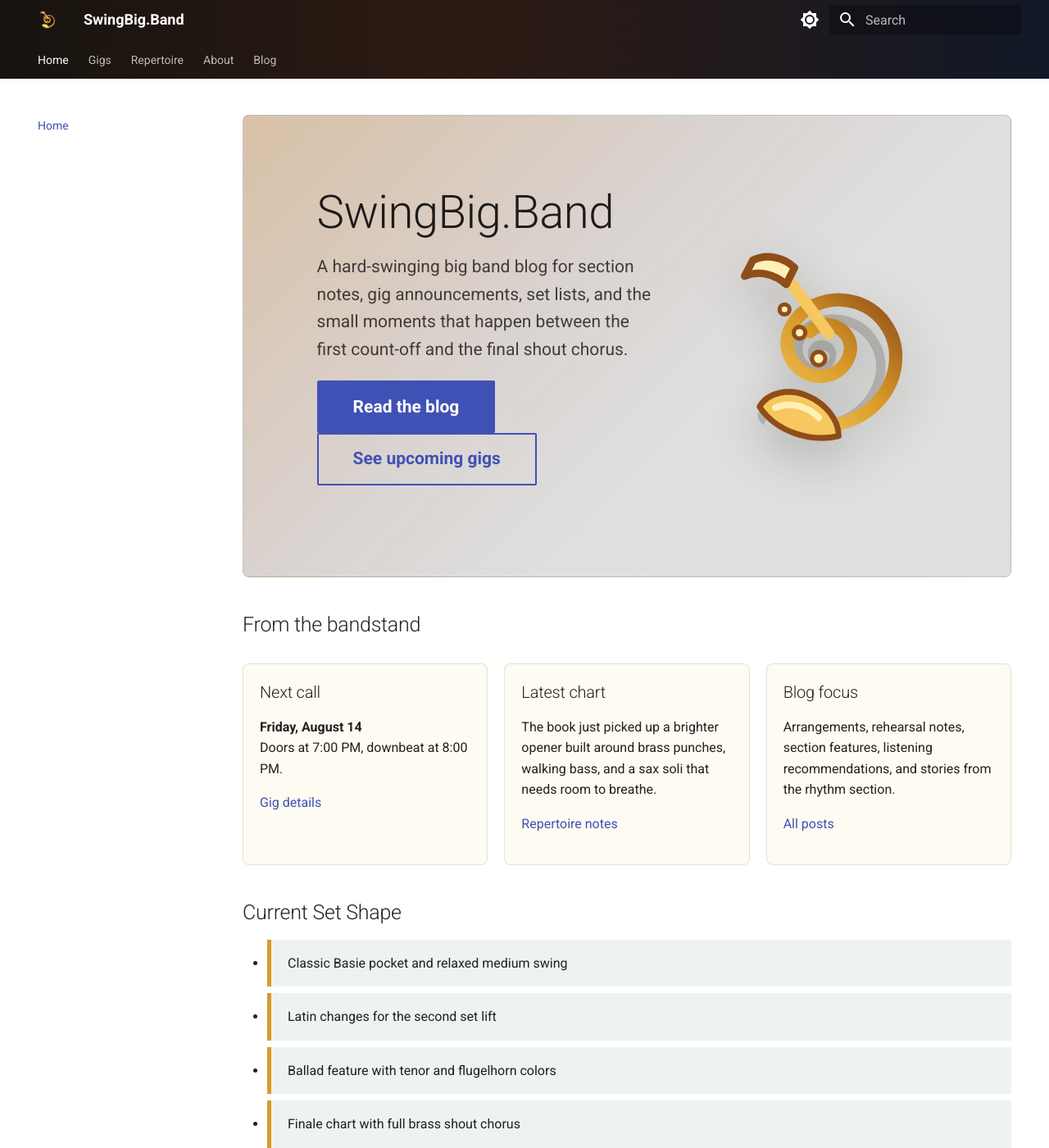
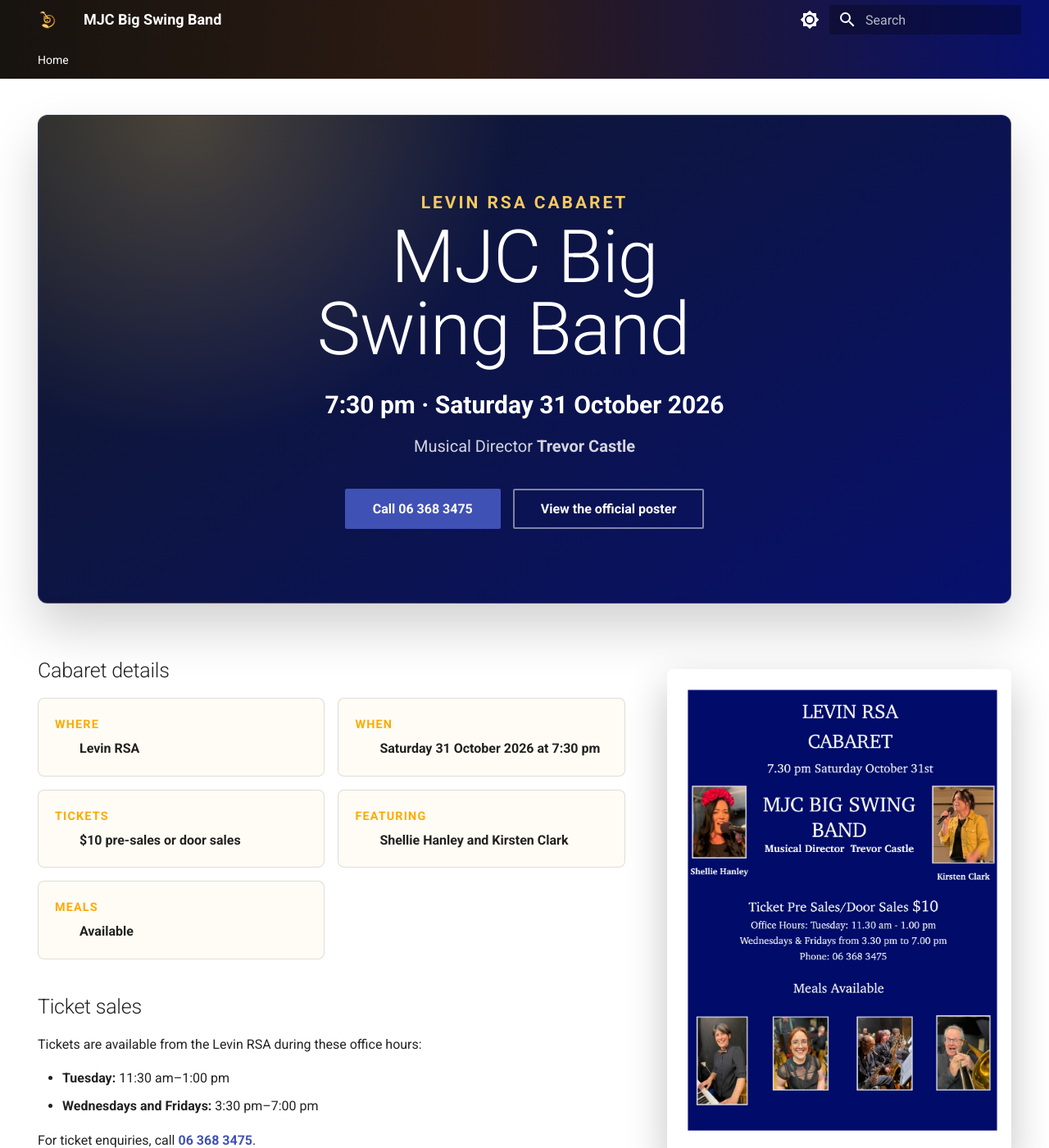
Before and after one commit to geekdenz/swingbigband, an MkDocs documentation site: the page built from docs/index.md, in a window 1280 px wide and 1400 px high. Shown: the whole window at 82% size. Built offline with MkDocs 1.6.1 and Material for MkDocs 9.7.7, drawn with Linux system fonts in a browser that asks for light colours; some of the changed text lies outside the part shown.

Commit message:
Publish Levin RSA cabaret homepage

```diff
--- a/docs/index.md
+++ b/docs/index.md
@@ -1,54 +1,72 @@
 ---
-title: Home
+title: Levin RSA Cabaret
 hide:
+  - navigation
   - toc
 ---
 
-<section class="hero">
-  <div>
-    <h1>SwingBig.Band</h1>
-    <p>A hard-swinging big band blog for section notes, gig announcements, set lists, and the small moments that happen between the first count-off and the final shout chorus.</p>
-    <p><a class="md-button md-button--primary" href="blog/">Read the blog</a> <a class="md-button" href="gigs/">See upcoming gigs</a></p>
-  </div>
-  <img src="assets/saxophone.svg" alt="Simple saxophone icon">
+<section class="event-hero" markdown>
+
+<p class="event-kicker">Levin RSA Cabaret</p>
+
+# MJC Big Swing Band
+
+<p class="event-date"><time datetime="2026-10-31T19:30">7:30 pm · Saturday 31 October 2026</time></p>
+
+<p class="event-credit">Musical Director <strong>Trevor Castle</strong></p>
+
+<div class="event-actions">
+  <a class="md-button md-button--primary" href="tel:063683475">Call 06 368 3475</a>
+  <a class="md-button" href="assets/levin-rsa-cabaret-2026.jpg">View the official poster</a>
+</div>
+
 </section>
 
-## From the bandstand
+<div class="event-layout" markdown>
 
-<div class="quick-grid" markdown>
+<section class="event-details" markdown>
 
-<section class="quick-card" markdown>
-## Next call
+## Cabaret details
 
-**Friday, August 14**
-Doors at 7:00 PM, downbeat at 8:00 PM.
+<dl class="event-facts">
+  <div>
+    <dt>Where</dt>
+    <dd>Levin RSA</dd>
+  </div>
+  <div>
+    <dt>When</dt>
+    <dd>Saturday 31 October 2026 at 7:30 pm</dd>
+  </div>
+  <div>
+    <dt>Tickets</dt>
+    <dd>$10 pre-sales or door sales</dd>
+  </div>
+  <div>
+    <dt>Featuring</dt>
+    <dd>Shellie Hanley and Kirsten Clark</dd>
+  </div>
+  <div>
+    <dt>Meals</dt>
+    <dd>Available</dd>
+  </div>
+</dl>
 
-[Gig details](gigs.md)
+## Ticket sales
+
+Tickets are available from the Levin RSA during these office hours:
+
+- **Tuesday:** 11:30 am–1:00 pm
+- **Wednesdays and Fridays:** 3:30 pm–7:00 pm
+
+For ticket enquiries, call **[06 368 3475](tel:063683475)**.
+
 </section>
 
-<section class="quick-card" markdown>
-## Latest chart
-
-The book just picked up a brighter opener built around brass punches, walking bass, and a sax soli that needs room to breathe.
-
-[Repertoire notes](repertoire.md)
-</section>
-
-<section class="quick-card" markdown>
-## Blog focus
-
-Arrangements, rehearsal notes, section features, listening recommendations, and stories from the rhythm section.
-
-[All posts](blog/index.md)
-</section>
+<figure class="event-poster">
+  <a href="assets/levin-rsa-cabaret-2026.jpg">
+    <img src="assets/levin-rsa-cabaret-2026.jpg" alt="Official Levin RSA Cabaret poster for the MJC Big Swing Band on 31 October 2026">
+  </a>
+  <figcaption>Official event poster. Select it to view the full-size image.</figcaption>
+</figure>
 
 </div>
-
-## Current Set Shape
-
-<ul class="set-list">
-  <li>Classic Basie pocket and relaxed medium swing</li>
-  <li>Latin changes for the second set lift</li>
-  <li>Ballad feature with tenor and flugelhorn colors</li>
-  <li>Finale chart with full brass shout chorus</li>
-</ul>
--- a/docs/stylesheets/extra.css
+++ b/docs/stylesheets/extra.css
@@ -1,9 +1,8 @@
 :root {
   --swing-gold: #d99a28;
   --swing-gold-light: #f6c85f;
-  --swing-ink: #1b1712;
-  --swing-red: #8d2f24;
-  --swing-green: #2d695c;
+  --swing-ink: #17130f;
+  --swing-navy: #07106d;
   --md-primary-fg-color: #17130f;
   --md-accent-fg-color: #d99a28;
 }
@@ -18,93 +17,161 @@
 
 .md-header,
 .md-tabs {
-  background: linear-gradient(90deg, #17130f 0%, #2d1b13 45%, #111827 100%);
+  background: linear-gradient(90deg, #17130f 0%, #2d1b13 45%, #07106d 100%);
 }
 
 .md-main__inner {
   margin-top: 1.2rem;
 }
 
-.hero {
-  display: grid;
-  grid-template-columns: minmax(0, 1fr) minmax(180px, 280px);
-  gap: clamp(1.5rem, 5vw, 4rem);
-  align-items: center;
-  padding: clamp(2rem, 7vw, 5rem);
-  border: 1px solid color-mix(in srgb, var(--md-default-fg-color) 14%, transparent);
-  border-radius: 8px;
-  background:
-    linear-gradient(135deg, color-mix(in srgb, var(--swing-gold-light) 22%, transparent), transparent 42%),
-    linear-gradient(135deg, color-mix(in srgb, var(--swing-red) 18%, transparent), transparent 62%),
-    color-mix(in srgb, var(--md-default-bg-color) 86%, var(--swing-ink));
+.md-content__inner {
+  margin-bottom: 3rem;
 }
 
-.hero h1 {
-  margin: 0 0 .5rem;
-  color: var(--md-default-fg-color);
-  font-size: clamp(2rem, 4.4vw, 4.1rem);
-  line-height: 1.02;
+.event-hero {
+  padding: clamp(2rem, 7vw, 5rem);
+  overflow: hidden;
+  color: #fff;
+  text-align: center;
+  border: 1px solid rgb(255 255 255 / 16%);
+  border-radius: 12px;
+  background:
+    radial-gradient(circle at 15% 0%, rgb(246 200 95 / 25%), transparent 34%),
+    linear-gradient(145deg, #111827 0%, var(--swing-navy) 100%);
+  box-shadow: 0 1.5rem 3rem rgb(0 0 0 / 18%);
 }
 
-.hero p {
-  max-width: 38rem;
-  color: color-mix(in srgb, var(--md-default-fg-color) 82%, transparent);
-  font-size: 1.05rem;
+.event-hero h1 {
+  max-width: 13ch;
+  margin: .3rem auto .8rem;
+  color: #fff;
+  font-size: clamp(2.4rem, 7vw, 5rem);
+  line-height: .98;
+  text-wrap: balance;
 }
 
-.hero img {
-  width: min(100%, 260px);
-  justify-self: center;
-  filter: drop-shadow(0 1rem 1.5rem rgb(0 0 0 / 22%));
+.event-kicker {
+  margin: 0;
+  color: var(--swing-gold-light);
+  font-size: clamp(.85rem, 2vw, 1.05rem);
+  font-weight: 700;
+  letter-spacing: .14em;
+  text-transform: uppercase;
 }
 
-.quick-grid {
-  display: grid;
-  grid-template-columns: repeat(3, minmax(0, 1fr));
-  gap: 1rem;
-  margin: 1.5rem 0;
+.event-date {
+  margin: 1.2rem 0 .5rem;
+  color: #fff;
+  font-size: clamp(1.05rem, 2.8vw, 1.5rem);
+  font-weight: 650;
 }
 
-.quick-card {
-  min-height: 10rem;
-  padding: 1rem;
-  border: 1px solid color-mix(in srgb, var(--md-default-fg-color) 12%, transparent);
-  border-radius: 8px;
-  background: color-mix(in srgb, var(--md-default-bg-color) 92%, var(--swing-gold-light));
-}
-
-.quick-card h2 {
-  margin-top: 0;
+.event-credit {
+  margin: 0;
+  color: rgb(255 255 255 / 82%);
   font-size: 1rem;
 }
 
-.set-list {
+.event-actions {
+  display: flex;
+  flex-wrap: wrap;
+  justify-content: center;
+  gap: .75rem;
+  margin-top: 1.8rem;
+}
+
+.event-actions .md-button:not(.md-button--primary) {
+  color: #fff;
+  border-color: rgb(255 255 255 / 48%);
+}
+
+.event-actions .md-button:not(.md-button--primary):hover {
+  color: var(--swing-ink);
+  background: #fff;
+  border-color: #fff;
+}
+
+.event-layout {
+  display: grid;
+  grid-template-columns: minmax(0, 1fr) minmax(260px, 420px);
+  gap: clamp(1.5rem, 4vw, 3rem);
+  align-items: start;
+  margin-top: clamp(2rem, 5vw, 4rem);
+}
+
+.event-details h2:first-child {
+  margin-top: 0;
+}
+
+.event-facts {
   display: grid;
   grid-template-columns: repeat(2, minmax(0, 1fr));
-  gap: .75rem;
-  padding: 0;
-  list-style: none;
+  gap: .8rem;
+  margin: 1rem 0 2.2rem;
 }
 
-.set-list li {
-  padding: .8rem 1rem;
-  border-left: .25rem solid var(--swing-gold);
-  background: color-mix(in srgb, var(--md-default-bg-color) 92%, var(--swing-green));
+.event-facts > div {
+  padding: 1rem;
+  border: 1px solid color-mix(in srgb, var(--md-default-fg-color) 14%, transparent);
+  border-radius: 8px;
+  background: color-mix(in srgb, var(--md-default-bg-color) 94%, var(--swing-gold-light));
 }
 
-.gig-table td:first-child,
-.gig-table th:first-child {
-  white-space: nowrap;
+.event-facts dt {
+  margin-bottom: .25rem;
+  color: var(--md-accent-fg-color);
+  font-size: .72rem;
+  font-weight: 750;
+  letter-spacing: .08em;
+  text-transform: uppercase;
+}
+
+.event-facts dd {
+  margin: 0;
+  font-weight: 600;
+}
+
+.event-poster {
+  position: sticky;
+  top: 4.4rem;
+  margin: 0;
+}
+
+.event-poster img {
+  display: block;
+  width: 100%;
+  border-radius: 8px;
+  box-shadow: 0 1rem 2.5rem rgb(0 0 0 / 24%);
+}
+
+.event-poster figcaption {
+  margin-top: .6rem;
+  color: var(--md-default-fg-color--light);
+  font-size: .72rem;
+  text-align: center;
 }
 
 @media screen and (max-width: 760px) {
-  .hero,
-  .quick-grid,
-  .set-list {
+  .event-hero {
+    padding: 2.2rem 1.2rem;
+    border-radius: 8px;
+  }
+
+  .event-actions {
+    display: grid;
+  }
+
+  .event-actions .md-button {
+    width: 100%;
+    text-align: center;
+  }
+
+  .event-layout,
+  .event-facts {
     grid-template-columns: 1fr;
   }
 
-  .hero {
-    padding: 1.5rem;
+  .event-poster {
+    position: static;
   }
 }
--- a/mkdocs.yml
+++ b/mkdocs.yml
@@ -1,6 +1,12 @@
-site_name: SwingBig.Band
-site_description: News, gigs, repertoire, and notes from a swing big band.
+site_name: MJC Big Swing Band
+site_description: Levin RSA Cabaret on Saturday 31 October 2026 at 7:30 pm.
 site_url: !ENV [SITE_URL, ""]
+
+exclude_docs: |
+  about.md
+  gigs.md
+  repertoire.md
+  blog/
 
 theme:
   name: material
@@ -30,15 +36,9 @@ theme:
 
 nav:
   - Home: index.md
-  - Gigs: gigs.md
-  - Repertoire: repertoire.md
-  - About: about.md
-  - Blog:
-      - blog/index.md
 
 plugins:
   - search
-  - blog
 
 markdown_extensions:
   - admonition
@@ -55,12 +55,3 @@ markdown_extensions:
 
 extra_css:
   - stylesheets/extra.css
-
-extra:
-  social:
-    - icon: fontawesome/solid/music
-      link: /repertoire/
-      name: Repertoire
-    - icon: fontawesome/solid/calendar-days
-      link: /gigs/
-      name: Gigs
```
Also changed, not shown: docs/assets/levin-rsa-cabaret-2026.jpg (added), 1 other file.
